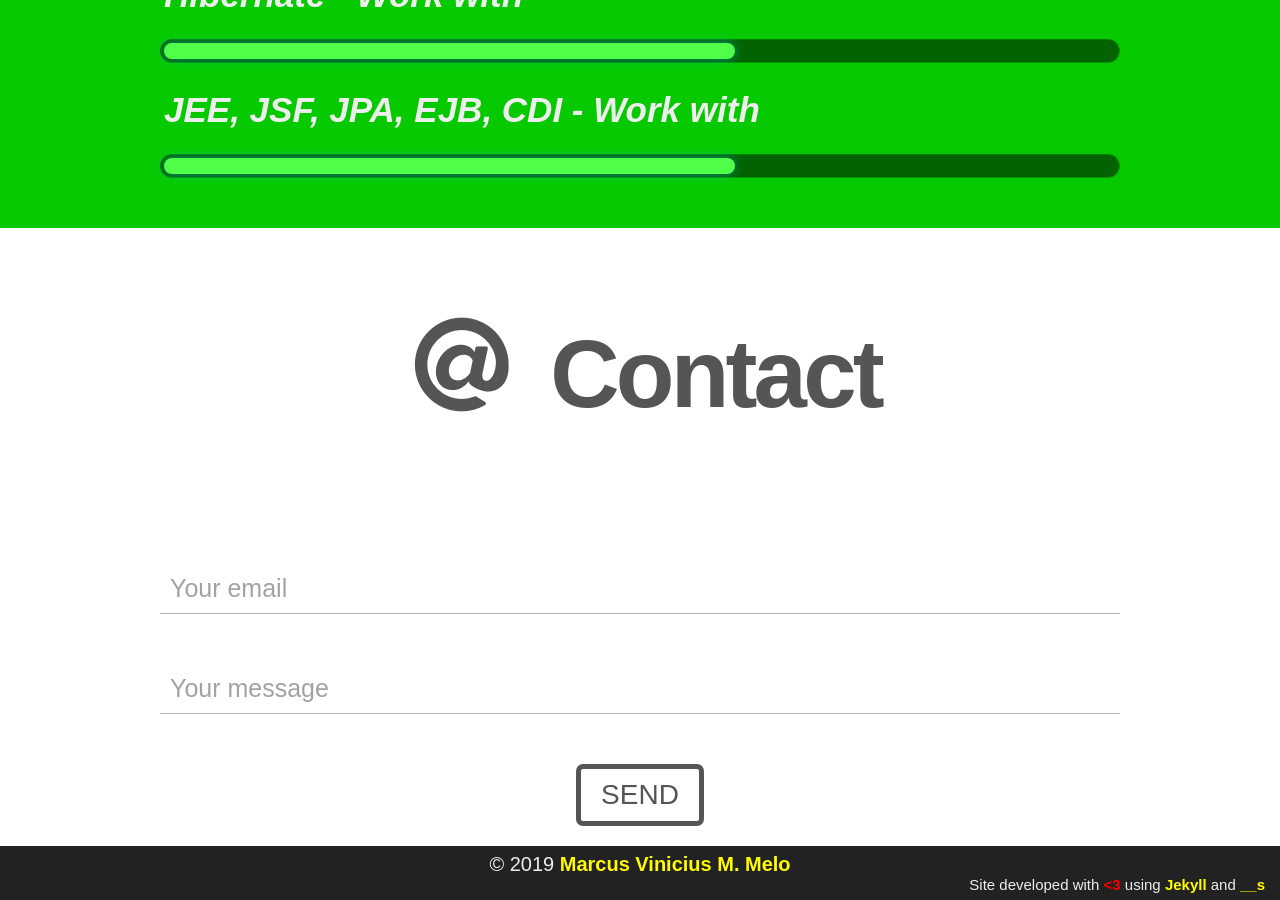
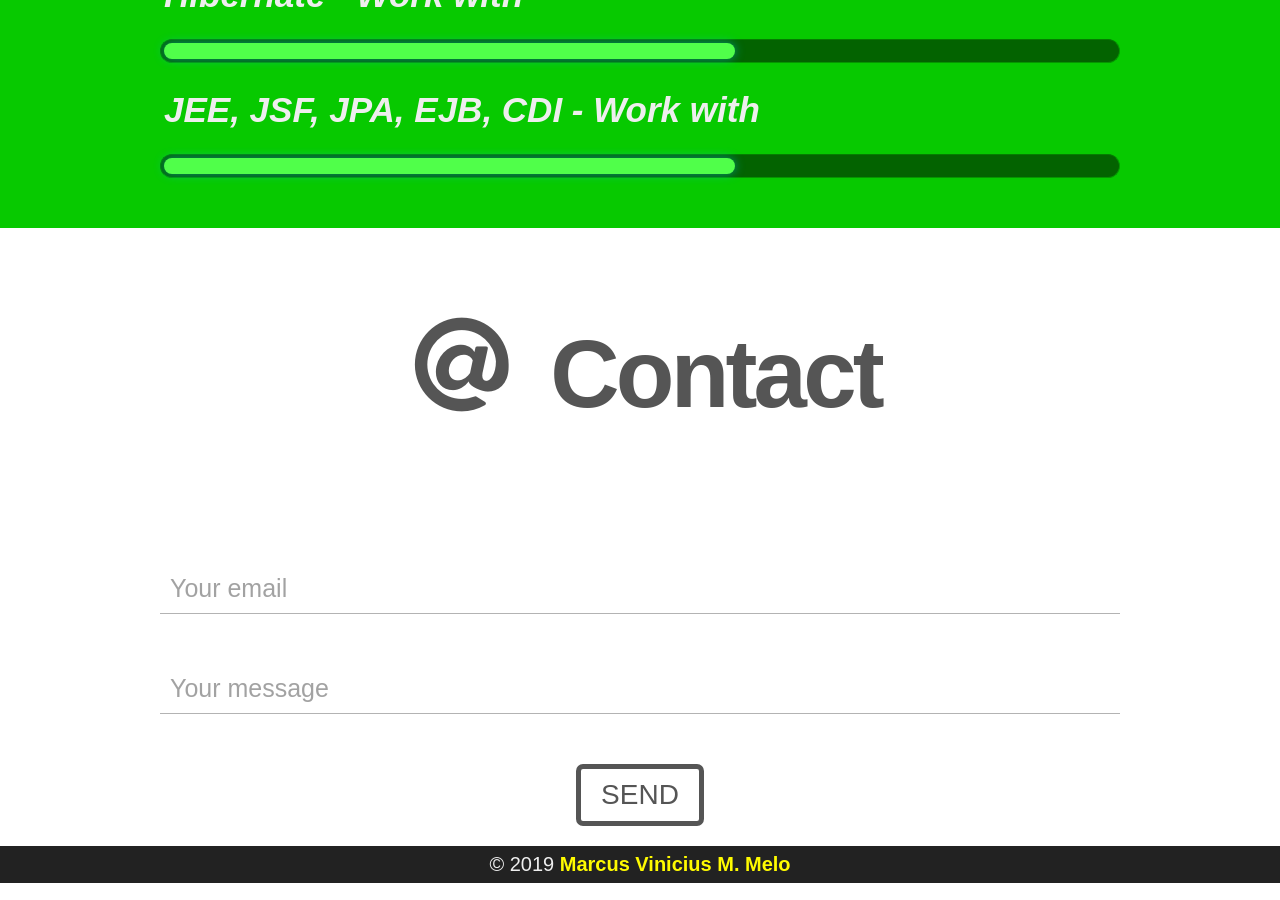
Before and after one commit to vininjr/vininjr.github.io, a Jekyll site: the page built from index.html, in a window 1280 px wide and 900 px high, scrolled down 9155 px. Built offline with Jekyll 4.4.1, drawn with Linux system fonts in a browser that asks for light colours.

Commit message:
Update footer.html

```diff
--- a/_includes/footer.html
+++ b/_includes/footer.html
@@ -2,7 +2,4 @@
   <p class="copyright">
     © {{ site.time | date: '%Y' }} <a href="https://github.com/{{ site.github }}" target="_blank">{{ site.author }}</a>
   </p>
-  <p class="thanks">
-    Site developed with <span class="hearth"><3</span> using <a href="https://jekyllrb.com/" title="Jekyll website">Jekyll</a> and <a href="https://github.com/woliveiras/__s" target="_blank">__s</a>
-  </p>
 </footer>
```
